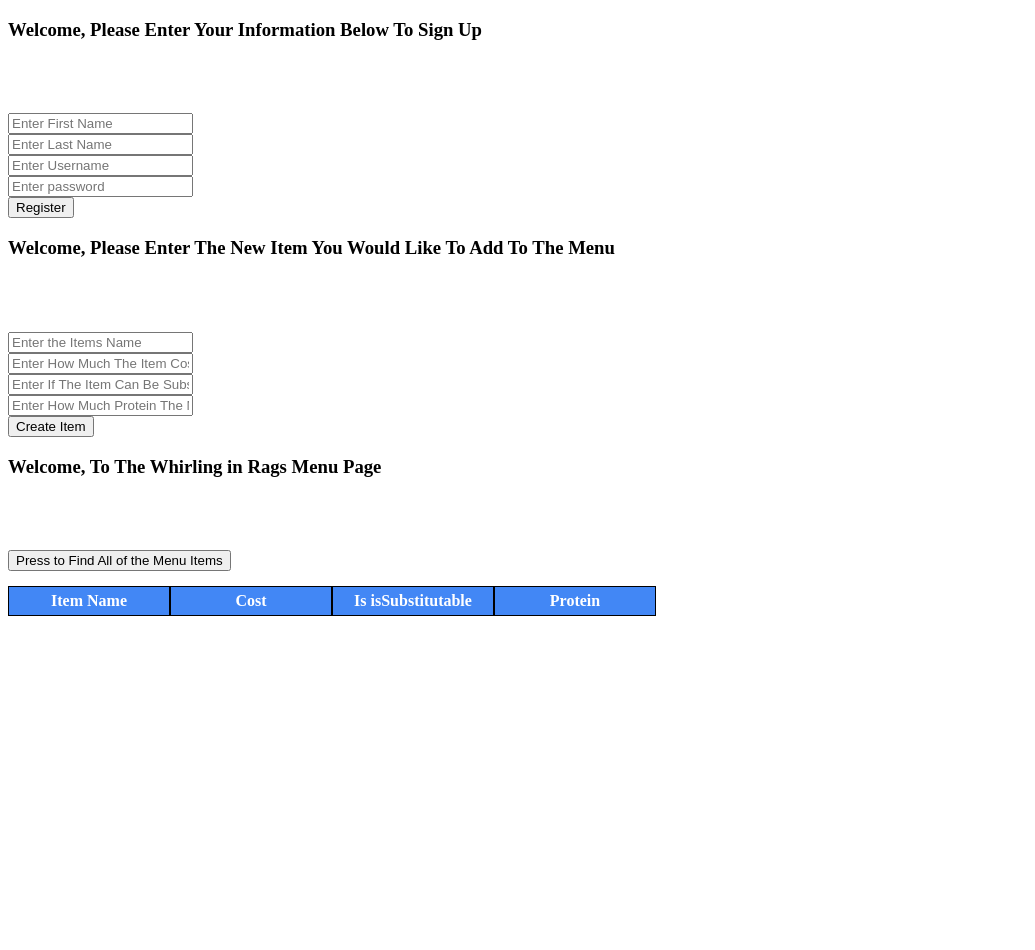
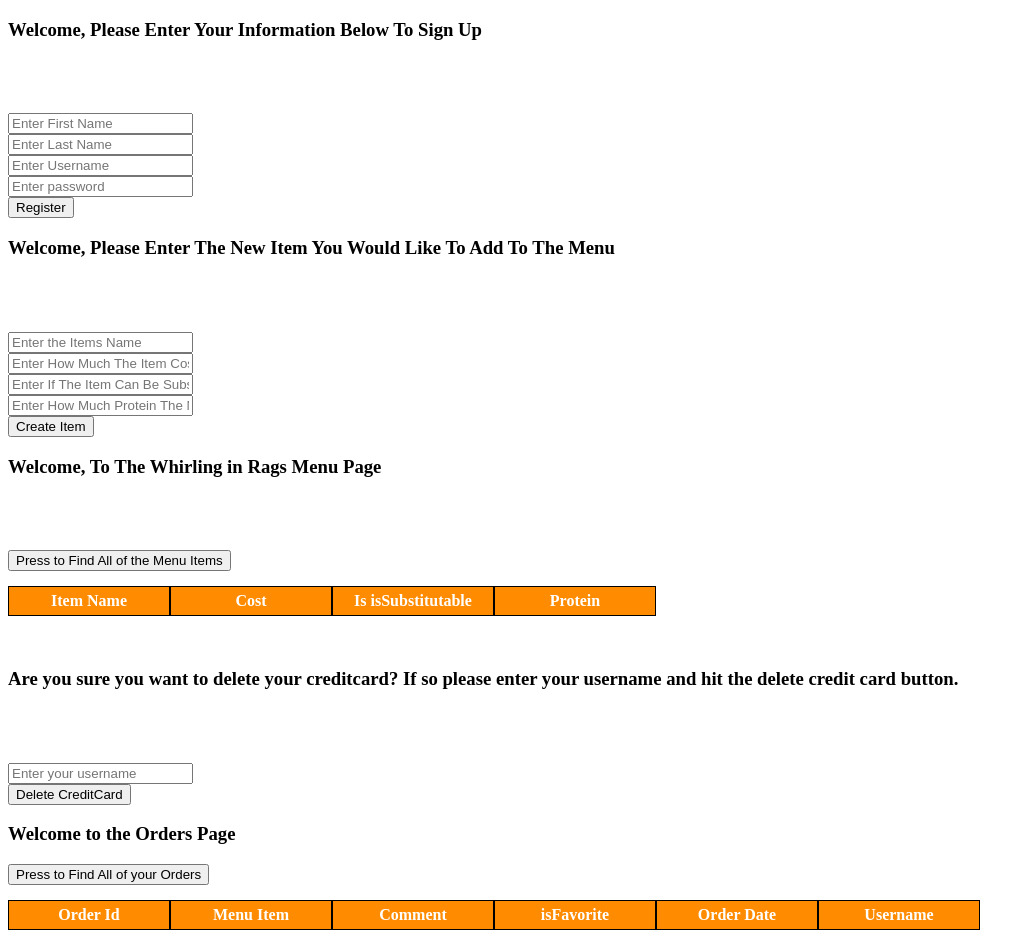
Before and after one commit to SyntaxError-JARS/Whirling_In_Rags_FE_GB_CC, a React (Create React App) app in the folder whirling-in-rags/: page / in a window 1280 px wide. Shown: the top 950 px of the page, without its empty margins (0-1035 px from the left). Before the commit the page ends 800 px from the top, so only its background shows below. Built offline with nearby package versions, Linux system fonts and the light colour scheme.

Commit message:
created a way to view all orders. Figured out away to print true/false values on react. Worked on delete a credit card but put it aside as I was getting an error I was not understanding.

```diff
--- a/whirling-in-rags/src/App.js
+++ b/whirling-in-rags/src/App.js
@@ -1,6 +1,8 @@
+import DeleteCreditCard from "./components/CreditCard/DeleteCreditCard";
 import CustomerRegister from "./components/Customer/CustomerRegister";
 import CreateMenuItem from "./components/Menu/CreateMenuItem";
 import MenuItem from "./components/Menu/MenuItem";
+import ViewOrders from "./components/Order/ViewOrders";
 
 
 function App() {
@@ -11,7 +13,12 @@ function App() {
     <CreateMenuItem />
     <br></br>
     <MenuItem />
+    <br></br>
+    <DeleteCreditCard />
+    <br></br>
+    <ViewOrders />
     </>
+
   );
 }
 
--- a/whirling-in-rags/src/components/CreditCard/DeleteCreditCard.jsx
+++ b/whirling-in-rags/src/components/CreditCard/DeleteCreditCard.jsx
@@ -1,3 +1,44 @@
+import axios from "axios";
+import { useRef } from "react"
+
 export default function DeleteCreditCard(){
 
+
+    const usernameInput = useRef();
+
+    const url = "https://whrilinginrags.azurewebsites.net"
+
+
+
+    async function deleteCreditCard(){
+
+        const usernameIn = {
+            username: "sarahs"
+        }
+
+
+        try{
+            const response = await axios.delete((`${url}/Credit/delete` , usernameIn ))
+            console.log(response)
+            console.log(response.data)
+        }catch (error){
+            console.error(error.response.data)
+            console.error(error)
+        }
+
+    }
+
+    return(
+        <>
+          <h3>Are you sure you want to delete your creditcard? If so please enter your username and hit the delete credit card button.</h3>
+        <br></br>
+        <br></br>
+        <br></br>
+        <input placeholder="Enter your username" ref={usernameInput}></input>
+        <br></br>
+        <button onClick={deleteCreditCard}>Delete CreditCard</button>
+        </>
+
+    )
+
 }
--- a/whirling-in-rags/src/components/Menu/MenuItem.jsx
+++ b/whirling-in-rags/src/components/Menu/MenuItem.jsx
@@ -1,5 +1,5 @@
 import axios from "axios"
-import { useRef, useState } from "react";
+import { useState } from "react";
 
 export default function MenuItem(){
 
@@ -22,7 +22,7 @@ export default function MenuItem(){
                 <tr>
                     <td>{e.menuItem}</td>
                     <td>{e.cost}</td>
-                    <td>{e.isSubstitutable}</td>
+                    <td>{String(e.isSubstitutable)}</td>
                     <td>{e.protein}</td>
                 </tr>
             )
--- /dev/null
+++ b/whirling-in-rags/src/components/Order/OrderTable.css
@@ -0,0 +1,17 @@
+table {
+    border-collapse: separate;
+    border-spacing: 0 15px;
+  }
+
+  th {
+    background-color: #ff8c00;
+    color: white;
+  }
+
+  th,
+  td {
+    width: 150px;
+    text-align: center;
+    border: 1px solid black;
+    padding: 5px;
+  }
--- a/whirling-in-rags/src/components/Order/ViewOrders.jsx
+++ b/whirling-in-rags/src/components/Order/ViewOrders.jsx
@@ -0,0 +1,65 @@
+import axios from "axios";
+import { useState } from "react";
+import './OrderTable.css';
+
+export default function ViewOrders(){
+    const [orderBody, setOrderBody] = useState();
+
+
+
+
+
+    const url = "https://whrilinginrags.azurewebsites.net"
+
+
+    async function viewAllOrders(){
+
+        try{
+        const response = await axios.get(`${url}/order/whirling-in-rangs-orders`)
+        const orders = await response.data;
+        const menuItemsTableRows = orders.map((e) => {
+            return (
+                <tr>
+                    <td>{e.id}</td>
+                    <td>{e.menuItem}</td>
+                    <td>{e.comment}</td>
+                    <td>{String(e.isFavorite)}</td>
+                    <td>{e.orderDate}</td>
+                    <td>{e.username}</td>
+                </tr>
+            )
+
+        })
+        setOrderBody(menuItemsTableRows)
+        console.log(response)
+        console.log(response.data)
+    } catch (e) {
+        console.error(e)
+    }
+    }
+
+    return(
+        <>
+
+        <h3>Welcome to the Orders Page</h3>
+
+
+        <button onClick={viewAllOrders}>Press to Find All of your Orders</button>
+
+        <table>
+            <thead>
+                <tr>
+                    <th>Order Id</th>
+                    <th>Menu Item</th>
+                    <th>Comment</th>
+                    <th>isFavorite</th>
+                    <th>Order Date</th>
+                    <th>Username</th>
+                </tr>
+            </thead>
+            <tbody>{orderBody}</tbody>
+        </table>
+
+        </>
+    )
+}
```
